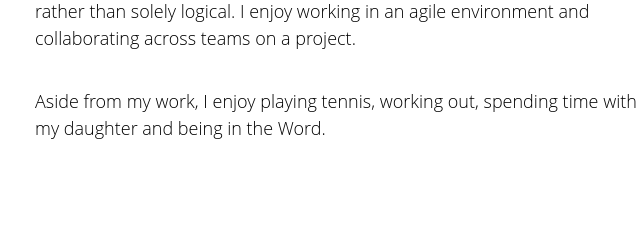
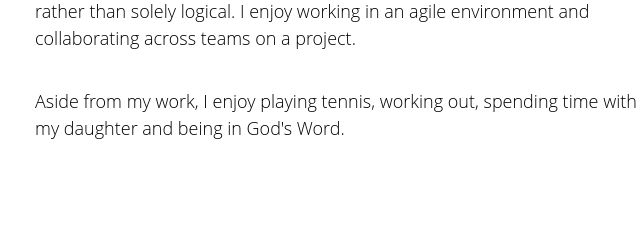
Before and after one commit to mxio/portfolio, a plain HTML site: page index.html in a window 1280 px wide. Shown: the part 406-646 px from the top of the page, 93-733 px from the left. Drawn offline with Linux system fonts and the light colour scheme.

Commit message:
Update index.html

```diff
--- a/index.html
+++ b/index.html
@@ -28,7 +28,7 @@
             <h2>I'm Mai, a web developer.</h2>
             <p>I find solving challenging problems and bringing a design to life satisfying. As someone with an artistic penchant growing up, I see coding as a creative act rather than solely logical. I enjoy working in an agile environment and collaborating across teams on a project.</p>
 
-            <p>Aside from my work, I enjoy playing tennis, working out, spending time with my daughter and being in the Word.</p>
+            <p>Aside from my work, I enjoy playing tennis, working out, spending time with my daughter and being in God's Word.</p>
         </header>
         <main>
             <hr>
```
